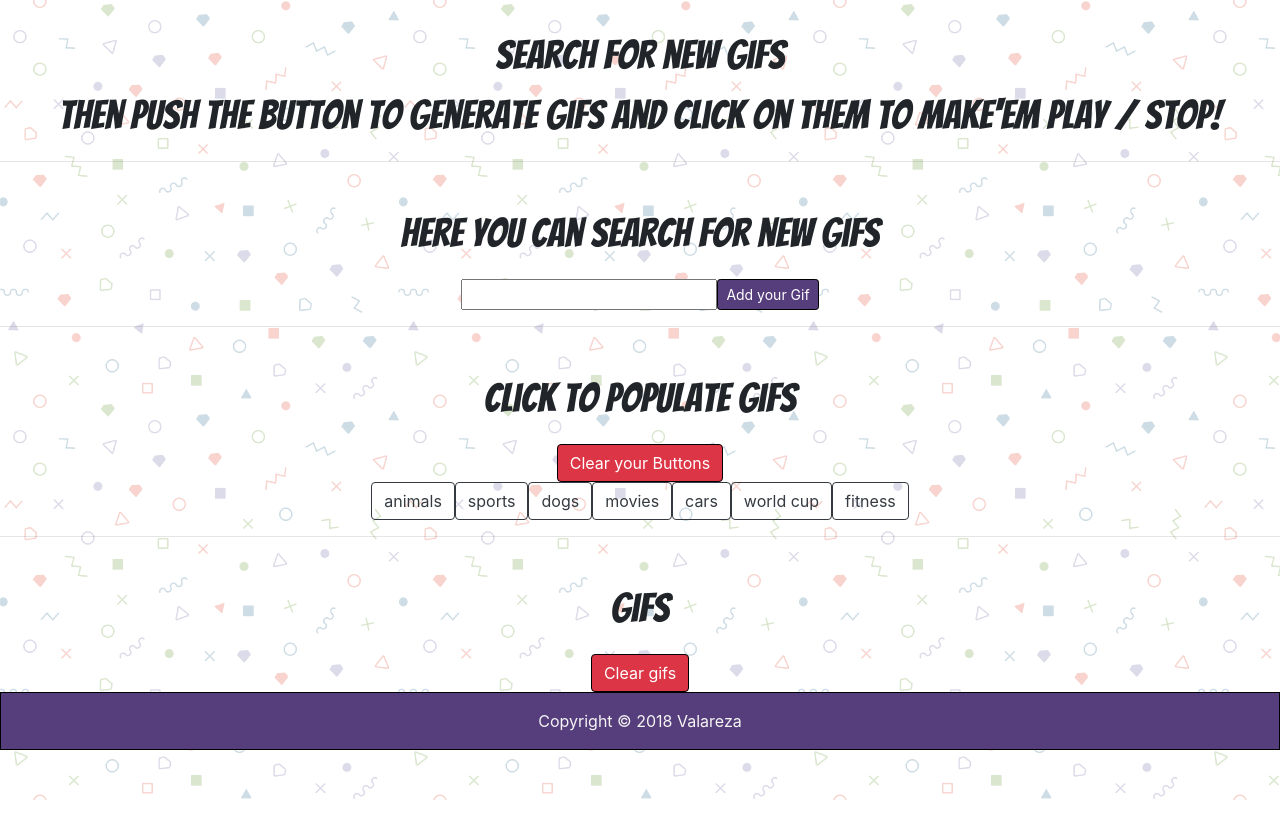
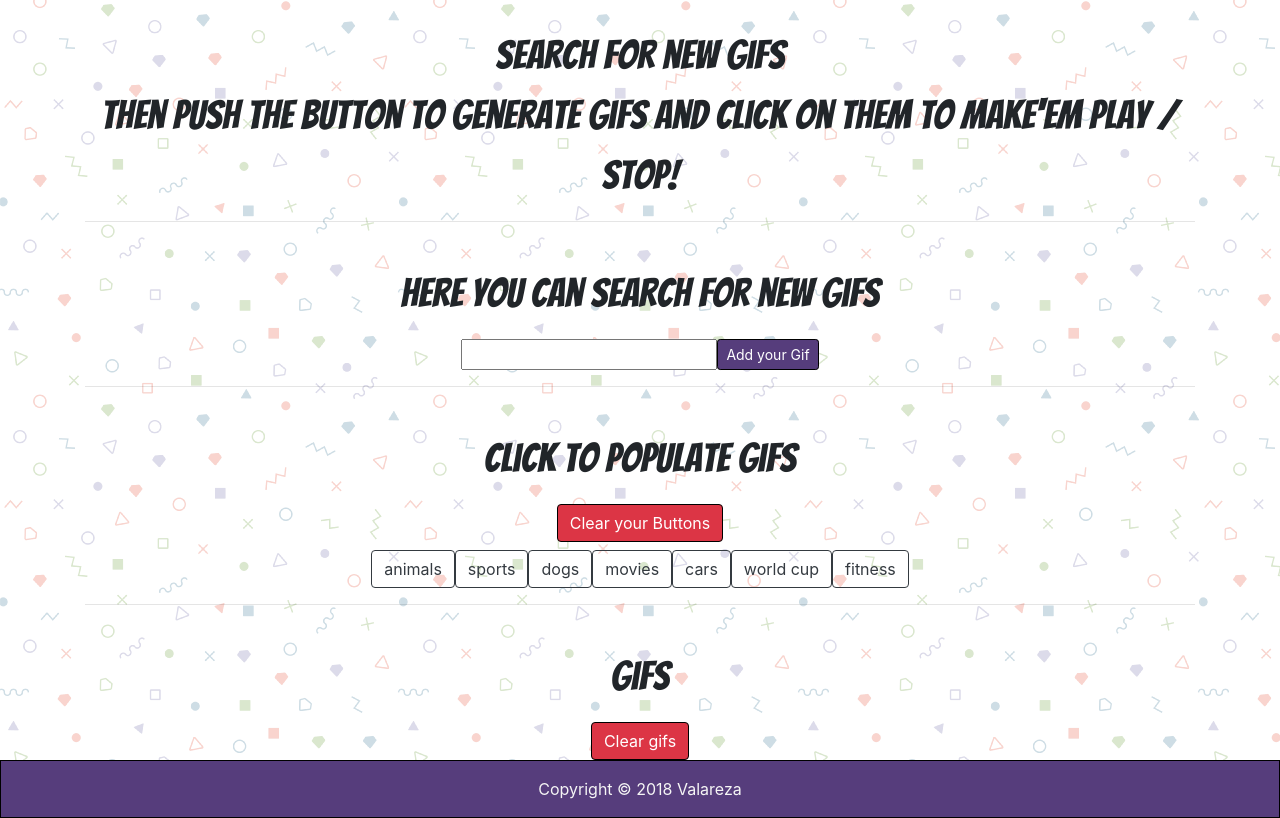
Before and after one commit to Valarezafattahi/Giphy, a plain HTML site: page index.html in a window 1280 px wide. Drawn offline with nearby package versions, Linux system fonts and the light colour scheme.

Commit message:
container added

```diff
--- a/index.html
+++ b/index.html
@@ -17,6 +17,7 @@
 </head>
 
 <body>
+    <div class="container">
         <div id="instruction">
             <p class="text-center">Search for new Gifs
                 <br>Then push the button to generate Gifs and click on them to make'em play / stop!</p>
@@ -35,7 +36,7 @@
             <div class="row justify-content-md-center">
                 <button class="btn btn-danger" id="btnClearBtn">Clear your Buttons</button>
             </div>
-        <div id="btnWindow" class="row justify-content-md-center"></div>
+            <div id="btnWindow" class="row justify-content-md-center mt-2"></div>
         </div>
         <hr>
         <div id="gifsContainer">
@@ -44,6 +45,7 @@
                 <button class="btn btn-danger" id="gifsClearBtn">Clear gifs</button>
             </div>
             <div class="row justify-content-md-center" id="gifsWindow"></div>
+        </div>
     </div>
 
     <footer>
```
Lines whose indentation alone changed are shown as unchanged.
